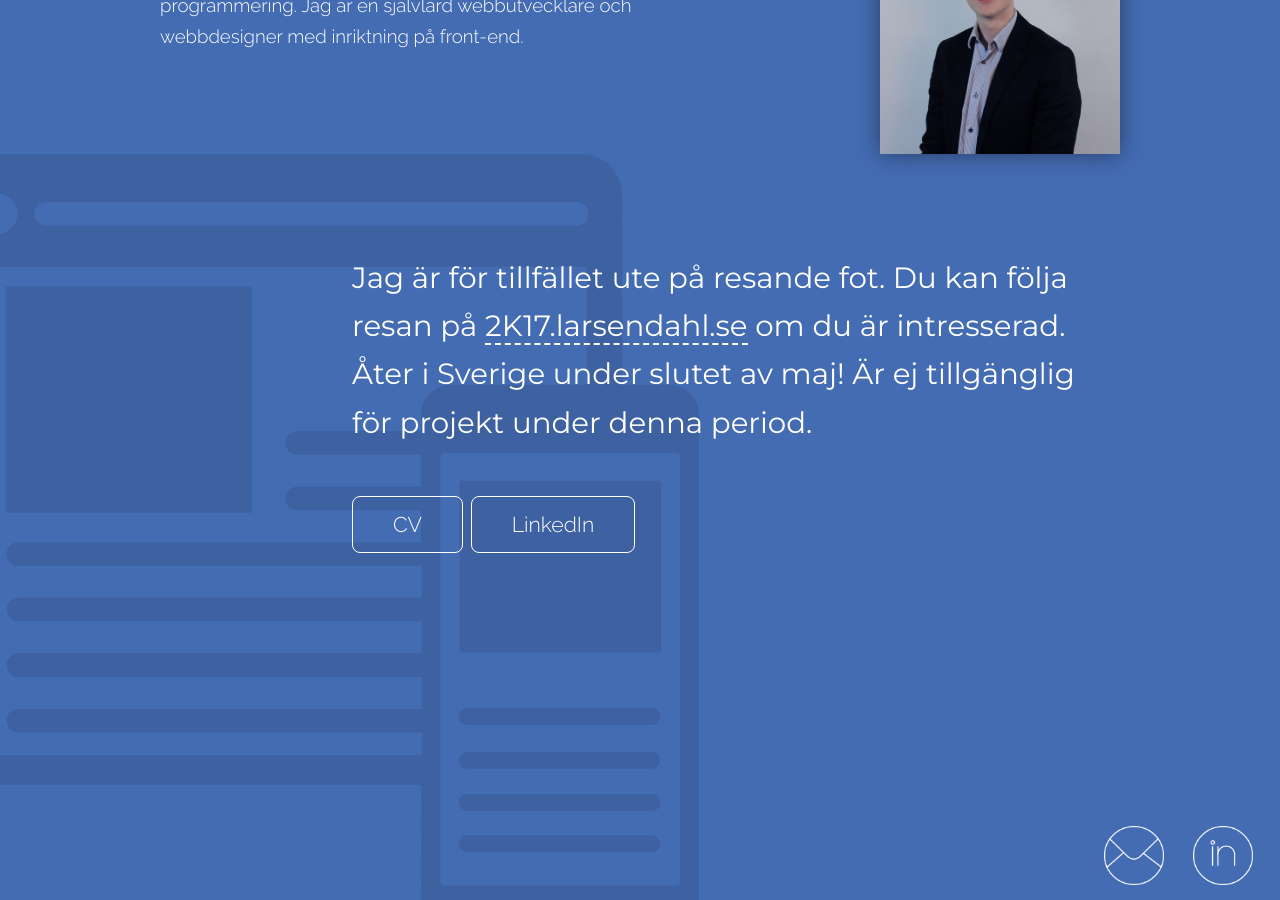
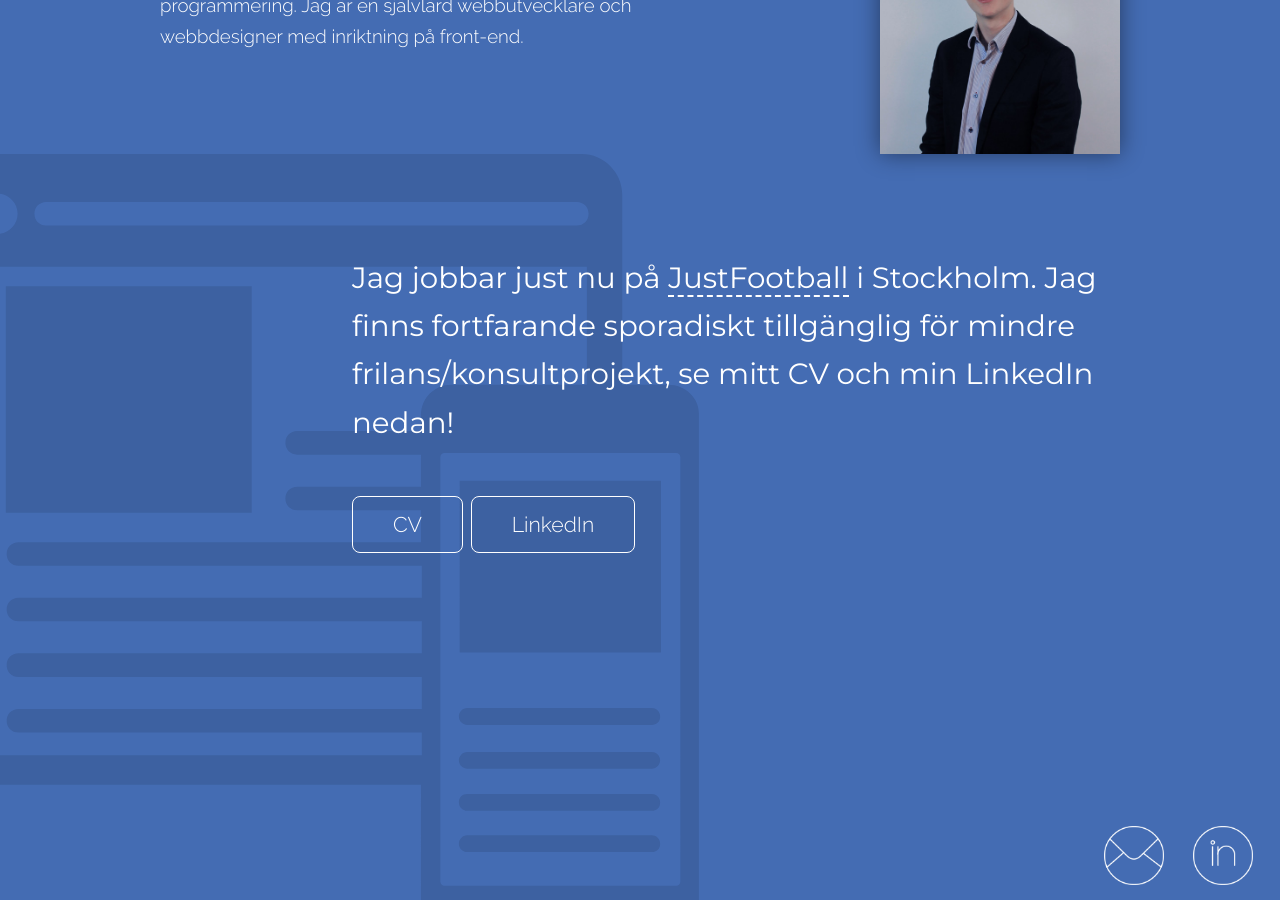
Before and after one commit to ghostops/ghostops.github.io, a Jekyll site: the page built from index.html, in a window 1280 px wide and 900 px high, scrolled down 462 px. Built offline with Jekyll 4.4.1, drawn with Linux system fonts in a browser that asks for light colours.

Commit message:
back in action!

```diff
--- a/index.html
+++ b/index.html
@@ -23,8 +23,7 @@ bodyClass: bottomPadding
 			<div class="devicesImg">
 				<div class="container row">
 					<p class="bold">
-						<!--Jag jobbar just nu på <a href="http://justfootballapp.com/">JustFootball</a> i Stockholm. Jag finns fortfarande sporadiskt tillgänglig för mindre frilans/konsultprojekt, se mitt CV och min LinkedIn nedan!<br><br>-->
-						Jag är för tillfället ute på resande fot. Du kan följa resan på <a href="https://2k17.larsendahl.se/">2K17.larsendahl.se</a> om du är intresserad. Åter i Sverige under slutet av maj! Är ej tillgänglig för projekt under denna period.<br><br>
+						Jag jobbar just nu på <a href="http://justfootballapp.com/">JustFootball</a> i Stockholm. Jag finns fortfarande sporadiskt tillgänglig för mindre frilans/konsultprojekt, se mitt CV och min LinkedIn nedan!<br><br>
 						<span style="text-align:center;cursor:pointer;" class="btn" onclick="window.location.href = '/CV.pdf'"><!--Lazy fix-->
 							CV
 						</span>
```
